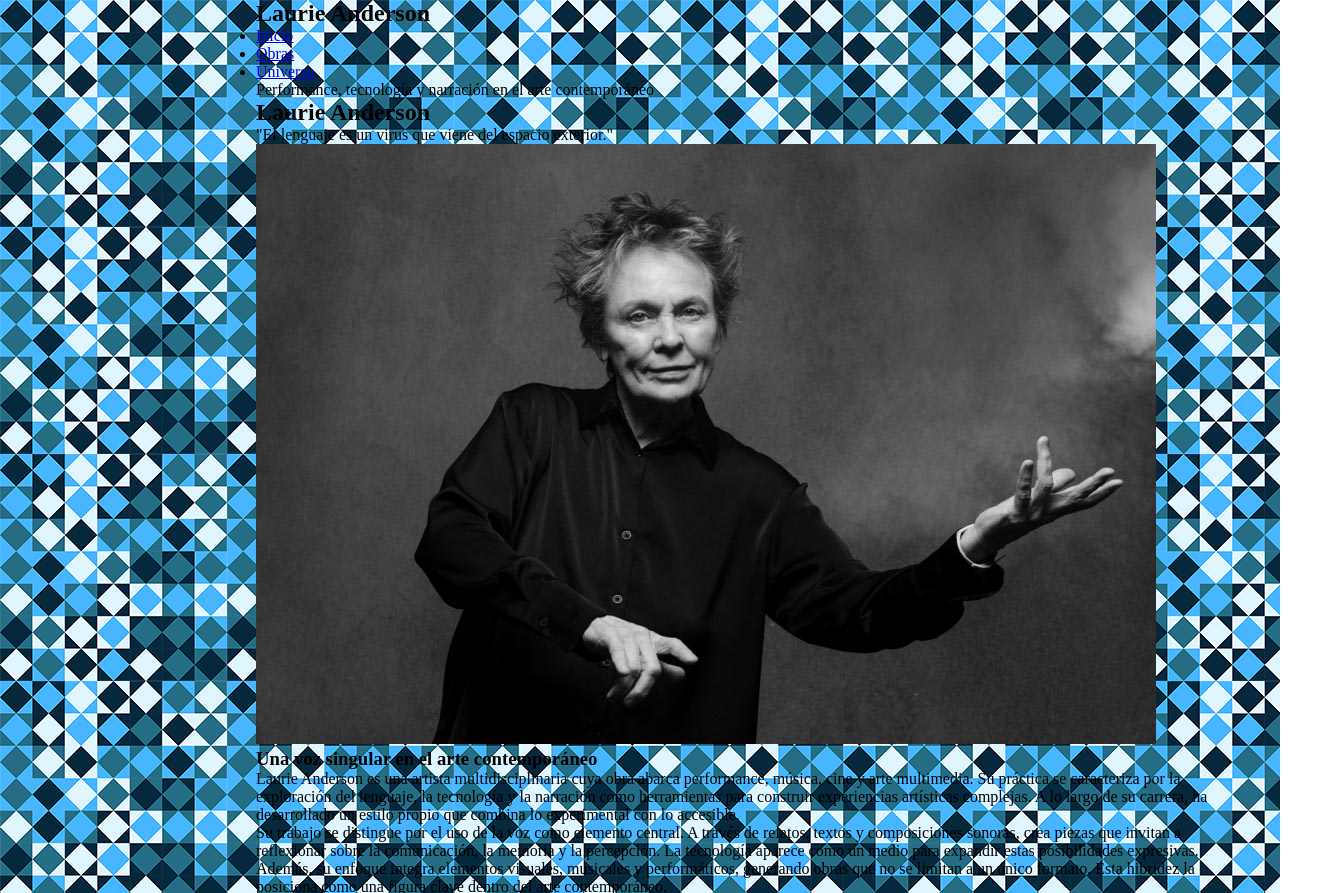
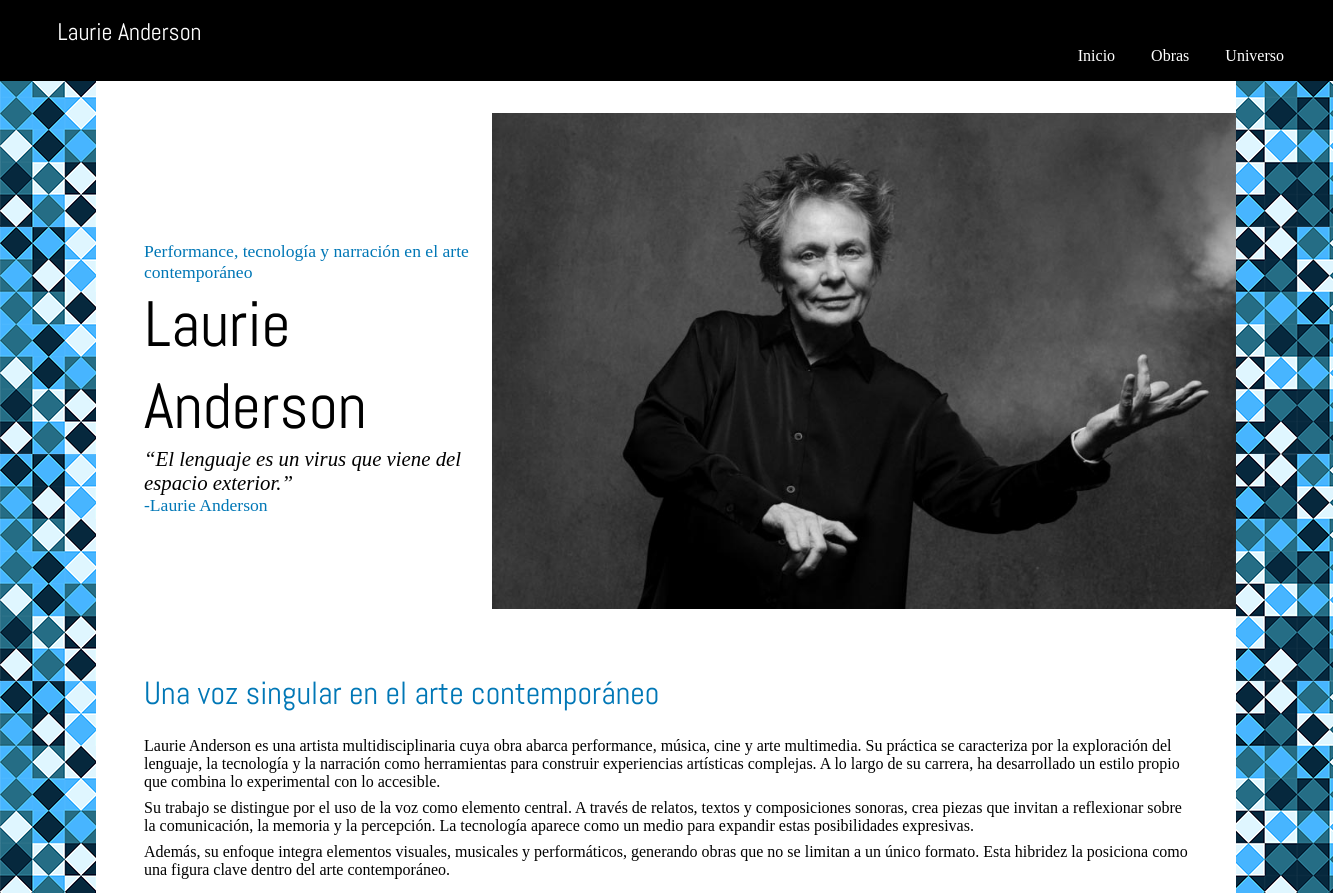
Before and after one commit to JoelLedz/Parcial-uno, a plain HTML site: page index.html in a window 1280 px wide. Shown: the top 893 px of the page, 1333 px wide, since content can reach past the window. Drawn offline with Linux system fonts and the light colour scheme.

Commit message:
Css Inicio
hice el css del index

```diff
--- a/css/style.css
+++ b/css/style.css
@@ -1,12 +1,113 @@
 *{
     padding: 0;
     margin: 0;
+    box-sizing: border-box;
 }
 body{
     background-image: url("../img/fondo.png");
 }
 #contenedor {
+    background-color: #ffff;
     width: 100%;
-    max-width: 960px;
-    margin-left: 20%;
+    max-width: 1140px;
+    margin-left: 6rem;
 }
+header{
+    background-color: rgb(0, 0, 0);
+    margin-left: -9%;
+    margin-right: -8.5%;
+}
+nav{
+    color: white;
+    padding-top: 1rem;
+    padding-left: 4rem;
+}
+nav h1 {
+     font-family: "Abel", sans-serif;
+  font-weight: 400;
+  font-style: normal;
+}
+nav ul {
+    list-style: none;
+    margin-left: 80%;
+}
+nav ul li {
+    display: inline-block;
+    margin-bottom: 1rem;
+    margin-right: 2rem;
+}
+nav ul li a {
+   color: white;
+    text-decoration: none;
+    font-size: 1rem;
+    padding-bottom: 0.5rem;
+
+}
+nav ul li a:hover{
+    color: #0077b6;
+    border-bottom: 0.15rem solid #0077b6;}
+
+.home{
+    padding-left: 3rem;
+    padding-top: 2rem;
+    height: 35rem;
+    display: flex;
+}
+.info {
+    margin-top: 8rem;
+}
+.info h2 {
+    font-size: 4rem;
+ font-family: "Abel", sans-serif;
+  font-weight: 400;
+  font-style: normal;
+}
+.info p {
+  color: #0077b6;
+  font-size: 1.1rem;
+}
+.frase {
+    color: black;
+    font-style: italic;
+    font-size: 1.3rem;
+}
+.imagen{
+    margin-bottom: 2rem;
+}
+.arte {
+    padding-left: 3rem;
+    padding-right: 3rem;
+    padding-top: 2rem;
+    height: 19rem;
+}
+h3 {
+  margin-bottom: 1.5rem;
+  font-size: 2rem;
+  color: #0077b6;
+ font-family: "Abel", sans-serif;
+  font-weight: 400;
+  font-style: normal;
+}
+.arte p {
+    margin-bottom: 0.5rem;
+}
+.bio{
+    display: flex;
+    padding-left: 3rem;
+    padding-right: 3rem;
+    padding-top: 1rem;
+    margin-bottom: 2rem;
+    height: 30rem;
+}
+.bio div {
+    margin-top: 4rem;
+    margin-left: 2rem;
+
+}
+.bio div p{
+ margin-bottom: 0.5rem;
+}
+footer{
+    background-color: black;
+    color: white;
+}
--- a/index.html
+++ b/index.html
@@ -4,6 +4,9 @@
     <meta charset="UTF-8">
     <meta name="viewport" content="width=device-width, initial-scale=1.0">
     <link rel="stylesheet" href="css/style.css">
+    <link rel="preconnect" href="https://fonts.googleapis.com">
+    <link rel="preconnect" href="https://fonts.gstatic.com" crossorigin>
+    <link href="https://fonts.googleapis.com/css2?family=Abel&display=swap" rel="stylesheet">
     <title>Laurie Anderson</title>
 </head>
 <body>
@@ -19,15 +22,15 @@
         </nav>
      </header>
      <section class="home">
-        <div class="info"><p>Performance, tecnología y narración en el arte contemporáneo</p>
-        <h2>Laurie Anderson</h2>
-        <blockquote>"El lenguaje es un virus que viene del espacio exterior."</blockquote></div>
-          <div class="imagen">
-            <img src="img/anderson-1.jpg" alt="fotografia de Laurie Anderson">
-        </div>
-   </section>
-
-     <section>
+        <div class="info">
+          <p>Performance, tecnología y narración en el arte contemporáneo</p>
+          <h2>Laurie Anderson</h2>
+          <p ><q class="frase">El lenguaje es un virus que viene del espacio exterior.</q></p>
+          <p>-Laurie Anderson</p>
+          </div>
+          <img class="imagen" src="img/anderson-1.jpg" alt="fotografia de Laurie Anderson">
+     </section>
+     <section class="arte">
         <h3>Una voz singular en el arte contemporáneo</h3>
         <P>Laurie Anderson es una artista multidisciplinaria cuya obra abarca performance, música, cine y arte multimedia. Su práctica se caracteriza por la exploración del lenguaje, la tecnología y la narración como herramientas para construir experiencias artísticas complejas. A lo largo de su carrera, ha desarrollado un estilo propio que combina lo experimental con lo accesible.</P>
         <P>Su trabajo se distingue por el uso de la voz como elemento central. A través de relatos, textos y composiciones sonoras, crea piezas que invitan a reflexionar sobre la comunicación, la memoria y la percepción. La tecnología aparece como un medio para expandir estas posibilidades expresivas.</P>
@@ -35,10 +38,8 @@
         </p>
      </section>
 
-     <section>
-        <div>
-            <img src="img/LaurieAnderson.png" alt="fotografia de Laurie Anderson en 1987">
-        </div>
+     <section class="bio">
+       <img src="img/LaurieAnderson.png" alt="fotografia de Laurie Anderson en 1987">
        <div> <h3>Trayectoria y proyección internacional</h3>
         <p>Nacida en Estados Unidos, Laurie Anderson comenzó su carrera en el circuito del arte experimental y la performance en la década de 1970. Su reconocimiento se amplió cuando logró llevar propuestas conceptuales a públicos más amplios, manteniendo una fuerte identidad artística.</p>
         <p>Uno de sus trabajos más conocidos es O Superman, una pieza que combina música electrónica y narrativa, y que alcanzó difusión internacional. Este tipo de obras evidencian su capacidad para integrar lo experimental con formatos más populares.</p>
```
Also changed, not shown: obras.html (+6 -3 lines), universo.html (+4 -1 lines).
